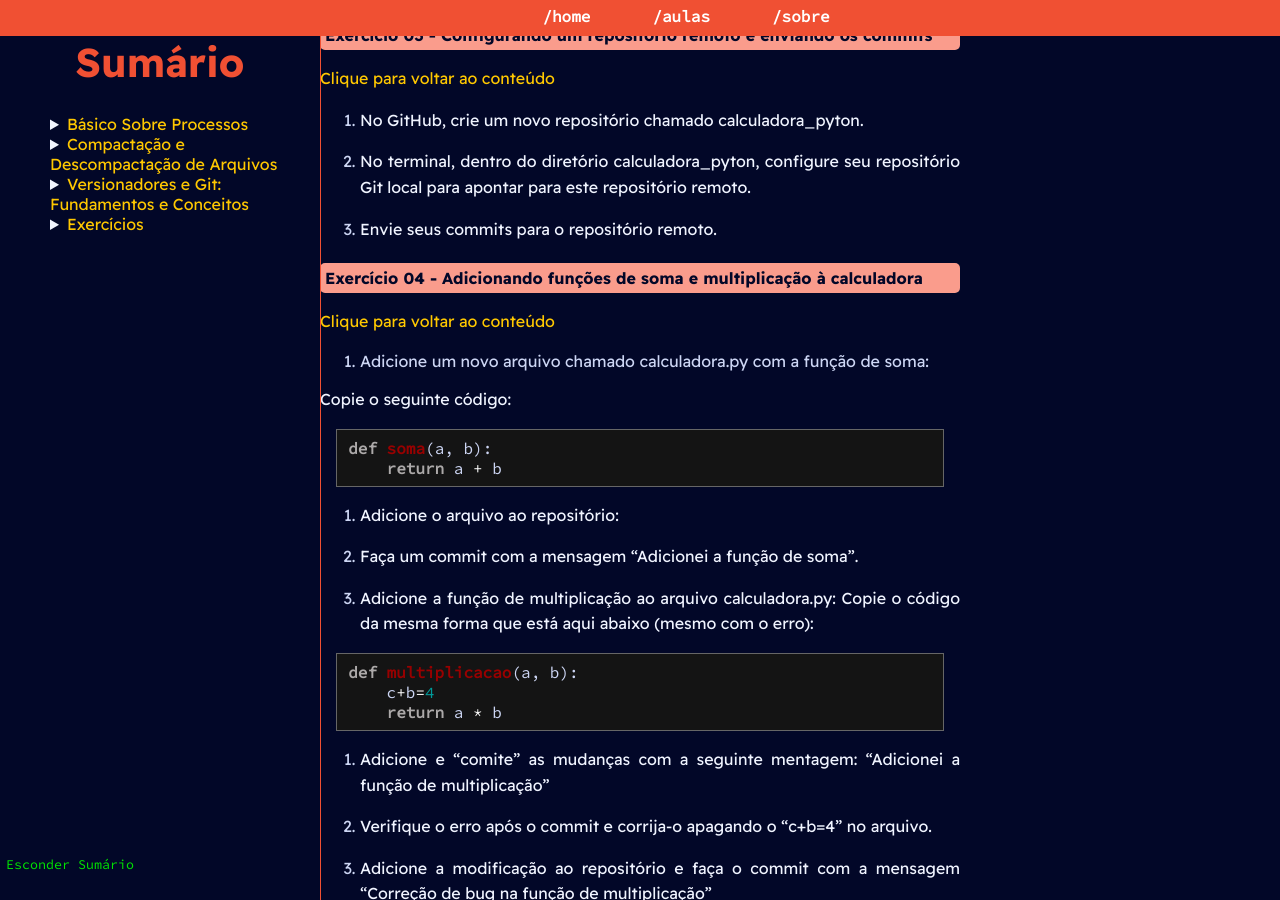
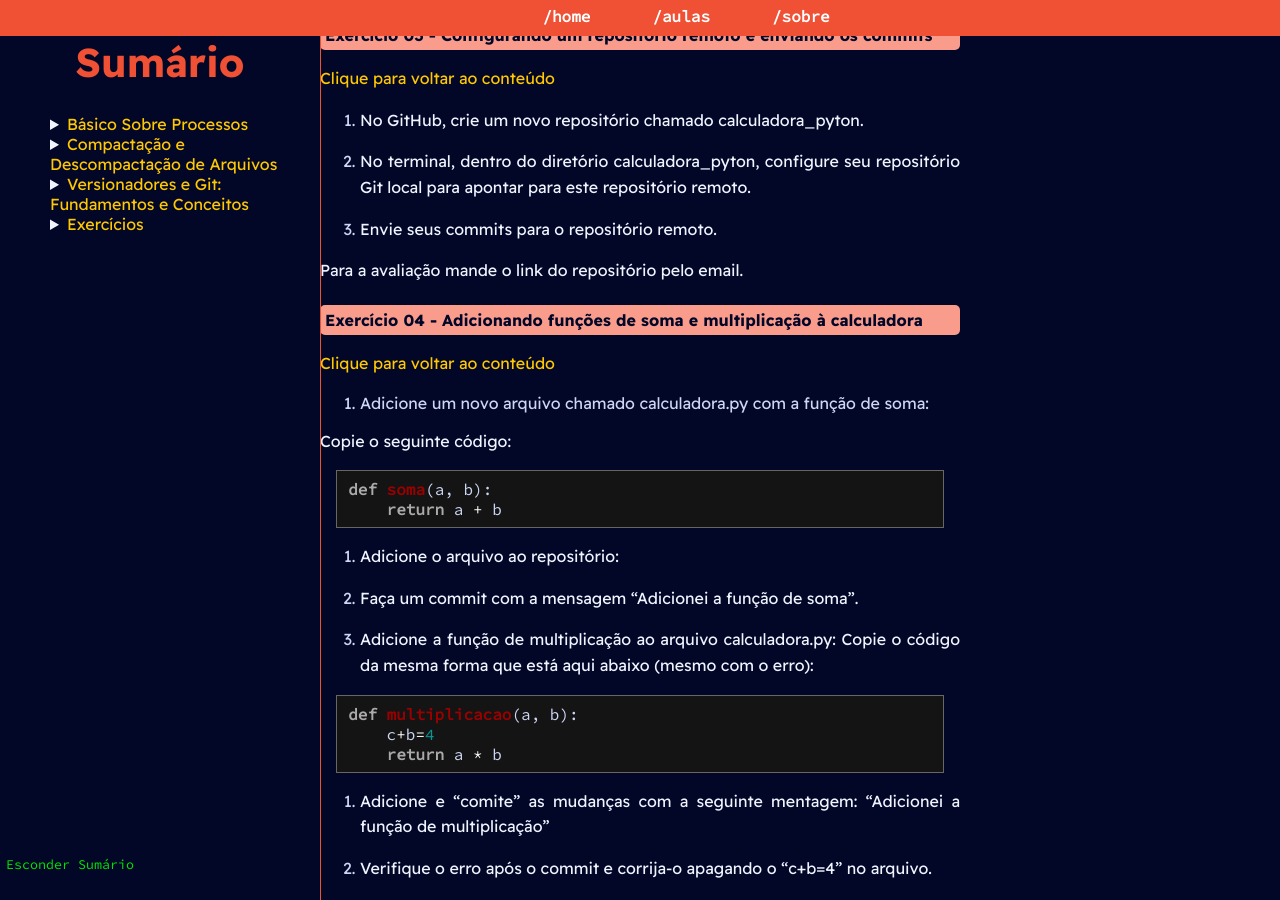
Before and after one commit to PETCC-UFRN/minicurso-linux-git, a Jekyll site: the page built from terceiroDia.md, in a window 1280 px wide and 900 px high, scrolled down 29185 px. Built offline with Jekyll 4.4.1, drawn with Linux system fonts in a browser that asks for light colours.

Commit message:
Mini modificação

```diff
--- a/terceiroDia.md
+++ b/terceiroDia.md
@@ -961,6 +961,7 @@ Como resolução, descreva os passos que você fez em um arquivo de texto com o
 
 3. Envie seus commits para o repositório remoto.
 
+Para a avaliação mande o link do repositório pelo email.
 
 #### Exercício 04 - Adicionando funções de soma e multiplicação à calculadora
 
```
